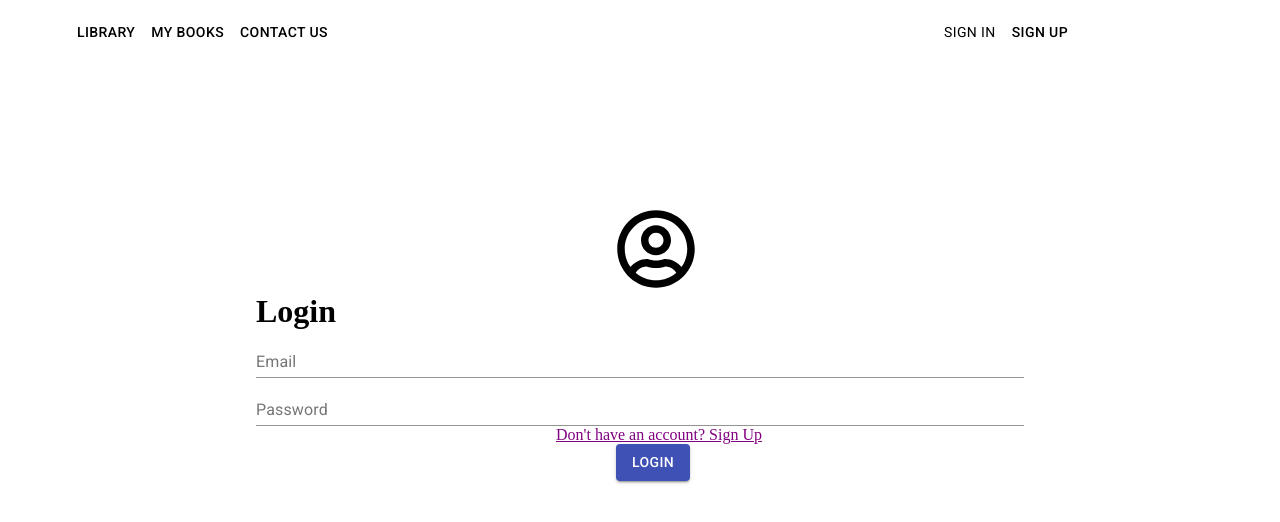
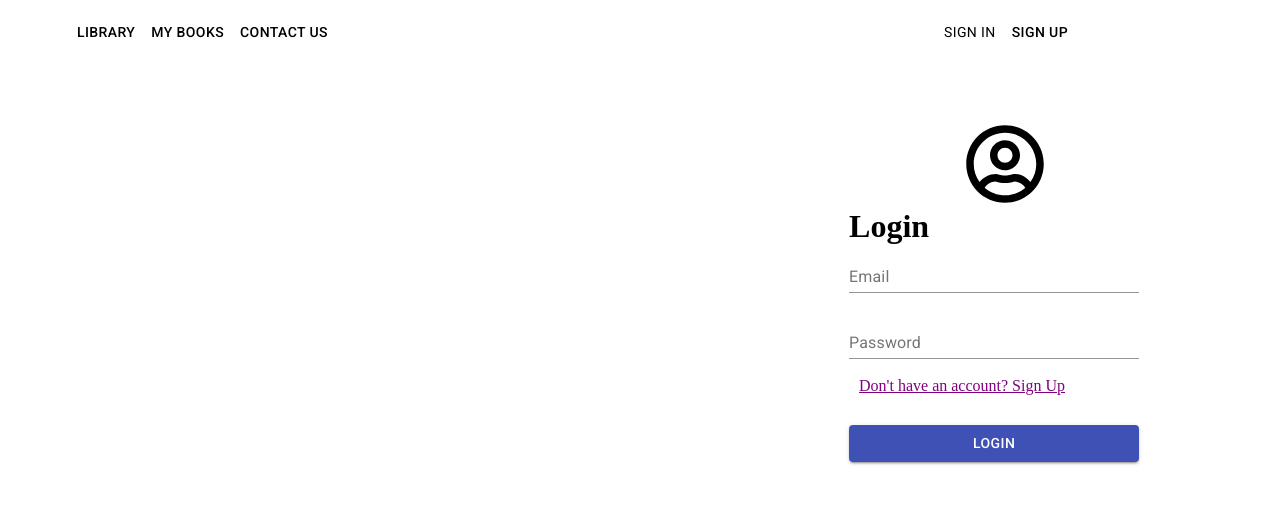
Before and after one commit to AmiraRashad/bolti-kitabain, a React (Create React App) app: page /signin in a window 1280 px wide. Shown: the top 522 px of the page. Built offline with nearby package versions, Linux system fonts and the light colour scheme.

Commit message:
Update Signin.jsx

```diff
--- a/src/Signin.jsx
+++ b/src/Signin.jsx
@@ -1,42 +1,55 @@
 import React from 'react';
 import { makeStyles } from '@material-ui/core/styles';
-import { Button, TextField } from '@material-ui/core';
+import { Grid, Button, TextField } from '@material-ui/core';
 import {FaRegUserCircle} from "react-icons/fa";
 
 const useStyles = makeStyles((theme)=>({
-    container:{
-        display:"flex",
-        justifyContent:"center",
-        alignItems:"center",
-        height :"600px",
-    },
+
     child:{
-        width:"60%",
+        width:"100%",
+        marginLeft: "100%",
     },
     button:{
-        marginTop:"50px"
-    }
+        marginTop:"50px",
+
+    },
+    text1: {
+        marginTop: "5%",
+        marginLeft: "10%",
+      },
+
 }));
 const Signin = () => {
     const classes = useStyles();
     const [email] = React.useState("");
     const [password] = React.useState("");
-    return( <div className={classes.container}>
+    return(
+        <Grid
+        container
+        display= "flex"
+        direction="row"
+        height = "100%"
+        justifyContent="center"
+        alignItems="center"
+      >
+        <Grid className={classes.text1} item xs={15} md={13} >
         <div className={classes.child}>
-        <FaRegUserCircle size="5rem" style={{marginLeft:"360px"}}/>
-        <h1 className="text-center">Login</h1>
+        <FaRegUserCircle size="5rem" style={{marginLeft:"40%"}}/>
+        <h1 >Login</h1>
         <TextField style={{}} label="Email" fullWidth value={email} onChange={(e)=>{
 
-        }}/><br/>
+        }}/><br/><br></br>
         <TextField style={{}} label="Password" type="password" fullWidth value={password} onChange={(e)=>{
 
-        }}/><br/>
-        <a href="/Signup" style={{color:"purple",marginLeft:"300px"}}>Don't have an account? Sign Up</a>
-        <Button variant="contained" color="primary" style ={{marginLeft:"360px",marginBottom:"30px"}}
+        }}/><br/> <br></br>
+        <a href="/Signup" style={{color:"purple",marginLeft:"10px", marginTop:"90px"}}>Don't have an account? Sign Up</a>
+        <Button variant="contained" color="primary" style ={{ width: "100%", marginTop:"30px",}}
         >Login </Button>
 
         </div>
-        </div>
+        </Grid>
+        </Grid>
+
         );
 
 
```
